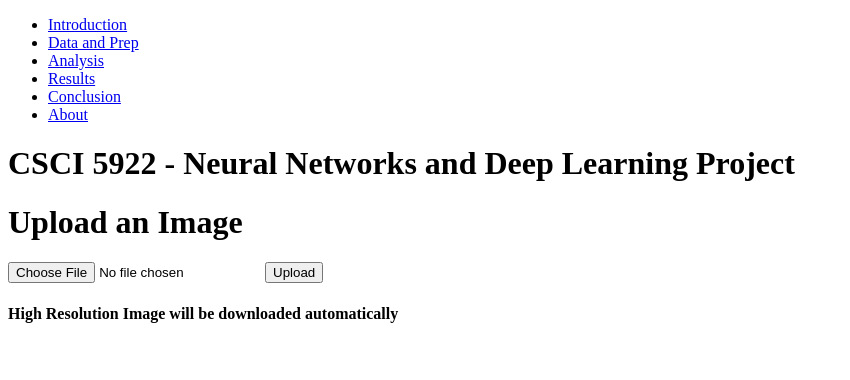
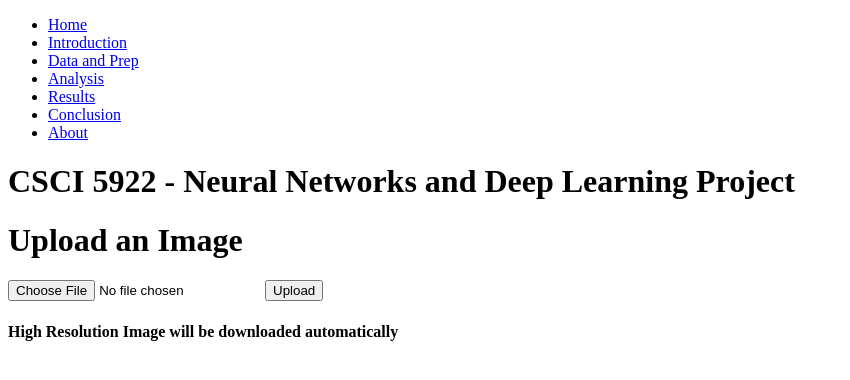
Before and after one commit to kaushikm10/CSCI-5922-Deep-Learning-Project, a Flask app: page / in a window 1280 px wide. Shown: the top 380 px of the page, without its empty margins (0-850 px from the left). Run offline with Flask 3, Linux system fonts and the light colour scheme.

Commit message:
nav bar changes

```diff
--- a/templates/about.html
+++ b/templates/about.html
@@ -4,6 +4,7 @@
 </head>
 <body>
     <ul>
+        <li><a href="{{ url_for('home') }}">Home</a></li>
         <li><a href="{{ url_for('introduction') }}">Introduction</a></li>
         <li><a href="{{ url_for('data') }}">Data and Prep</a></li>
         <li><a href="{{ url_for('analysis') }}">Analysis</a></li>
--- a/templates/analysis.html
+++ b/templates/analysis.html
@@ -4,6 +4,7 @@
 </head>
 <body>
     <ul>
+        <li><a href="{{ url_for('home') }}">Home</a></li>
         <li><a href="{{ url_for('introduction') }}">Introduction</a></li>
         <li><a href="{{ url_for('data') }}">Data and Prep</a></li>
         <li><a href="{{ url_for('analysis') }}">Analysis</a></li>
--- a/templates/conclusion.html
+++ b/templates/conclusion.html
@@ -4,6 +4,7 @@
 </head>
 <body>
     <ul>
+        <li><a href="{{ url_for('home') }}">Home</a></li>
         <li><a href="{{ url_for('introduction') }}">Introduction</a></li>
         <li><a href="{{ url_for('data') }}">Data and Prep</a></li>
         <li><a href="{{ url_for('analysis') }}">Analysis</a></li>
--- a/templates/data.html
+++ b/templates/data.html
@@ -4,6 +4,7 @@
 </head>
 <body>
     <ul>
+        <li><a href="{{ url_for('home') }}">Home</a></li>
         <li><a href="{{ url_for('introduction') }}">Introduction</a></li>
         <li><a href="{{ url_for('data') }}">Data and Prep</a></li>
         <li><a href="{{ url_for('analysis') }}">Analysis</a></li>
--- a/templates/home.html
+++ b/templates/home.html
@@ -7,6 +7,7 @@
 <body>
 
     <ul>
+        <li><a href="{{ url_for('home') }}">Home</a></li>
         <li><a href="{{ url_for('introduction') }}">Introduction</a></li>
         <li><a href="{{ url_for('data') }}">Data and Prep</a></li>
         <li><a href="{{ url_for('analysis') }}">Analysis</a></li>
--- a/templates/introduction.html
+++ b/templates/introduction.html
@@ -4,6 +4,7 @@
 </head>
 <body>
     <ul>
+        <li><a href="{{ url_for('home') }}">Home</a></li>
         <li><a href="{{ url_for('introduction') }}">Introduction</a></li>
         <li><a href="{{ url_for('data') }}">Data and Prep</a></li>
         <li><a href="{{ url_for('analysis') }}">Analysis</a></li>
--- a/templates/results.html
+++ b/templates/results.html
@@ -4,6 +4,7 @@
 </head>
 <body>
     <ul>
+        <li><a href="{{ url_for('home') }}">Home</a></li>
         <li><a href="{{ url_for('introduction') }}">Introduction</a></li>
         <li><a href="{{ url_for('data') }}">Data and Prep</a></li>
         <li><a href="{{ url_for('analysis') }}">Analysis</a></li>
```
